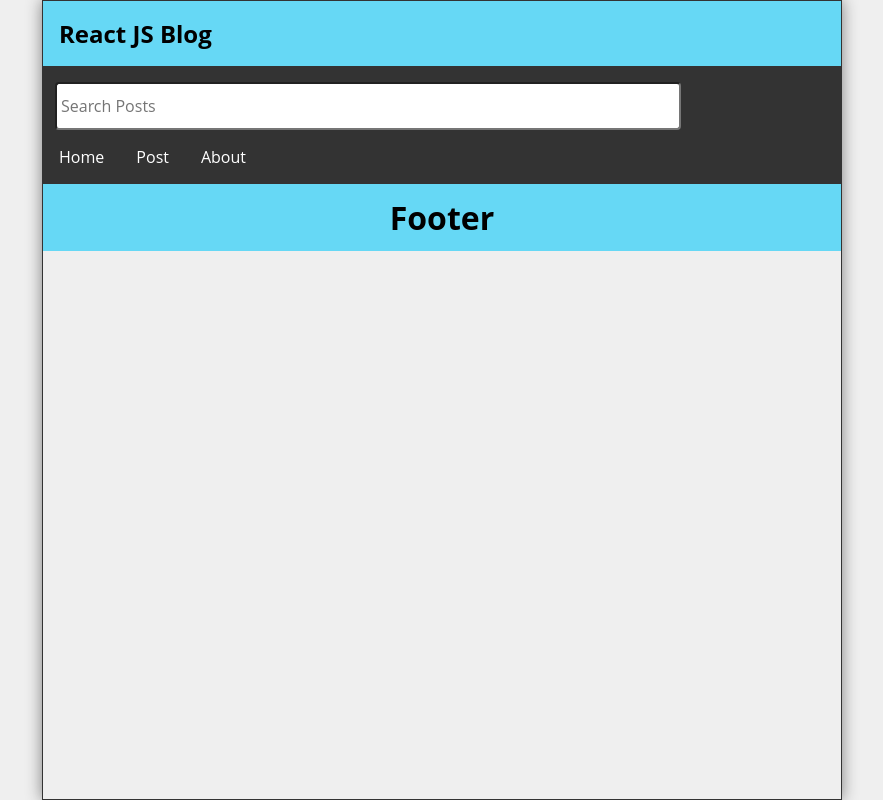
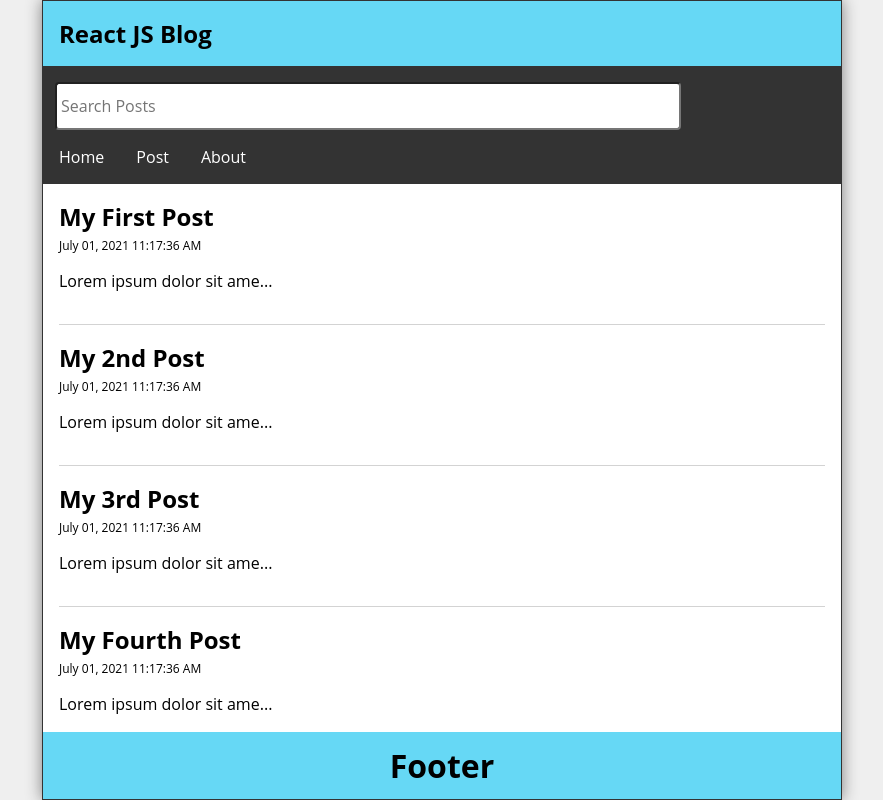
Before and after one commit to svandu/note-making-app, a React (Vite) app: page / in a window 1280 px wide. Shown: the whole page, without its empty margins (198-1081 px from the left). Built offline with nearby package versions, Linux system fonts and the light colour scheme.

Commit message:
minor changes

```diff
--- a/src/App.jsx
+++ b/src/App.jsx
@@ -48,12 +48,13 @@ function App() {
       <Header title="React JS Blog"/>
         <Routes>
             <Route path='/' element={<Nav search={search} setSearch={setSearch}/>}>
-                <Route path='/' element={<HomePage posts={posts}/>}/>
+                {/* <Route path='/' element={<HomePage posts={posts}/>}/> */}
                 <Route path='/post' element={<NewPost />}/>
                 <Route path='/post/:id' element={<PostPage />}/>
                 <Route path='/about' element={<About />}/>
             </Route>
         </Routes>
+        <HomePage posts={posts}/>
         <Footer/>
     </div>
   )
```
